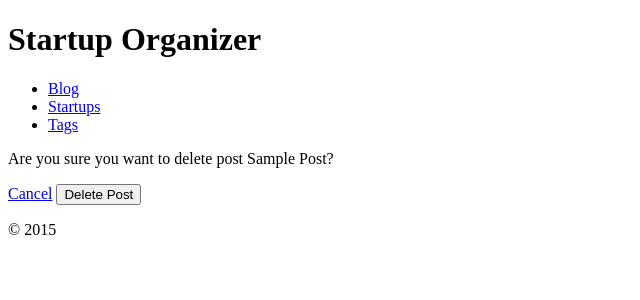
After one commit to raq929/django-tutorial, a Django app: a page that uses blog/templates/blog/post_confirm_delete.html in a window 1280 px wide. The commit adds this page. Shown: the top 300 px of the page, without its empty margins (0-640 px from the left). Run offline with Django 3.2, Linux system fonts and the light colour scheme; tables that the repository leaves empty hold one stand-in row (values such as "Sample post").

Commit message:
Implement page for deleting posts

```diff
--- a/blog/models.py
+++ b/blog/models.py
@@ -36,3 +36,10 @@ class Post(models.Model):
               'month': self.pub_date.month,
               'slug': self.slug,
       })
+
+  def get_delete_url(self):
+    return reverse('blog_post_delete',
+      kwargs={'year': self.pub_date.year,
+              'month': self.pub_date.month,
+              'slug': self.slug,
+      })
--- /dev/null
+++ b/blog/templates/blog/post_confirm_delete.html
@@ -0,0 +1,26 @@
+{% extends parent_template|default:"organizer/base_organizer.html" %}
+
+{% block title %}
+{{ block.super }} - Delete Post
+{% endblock %}
+
+{% block content %}
+  <div>
+    <div>
+      <form
+        action="{{ post.get_delete_url }}"
+        method="post"
+      >
+      {% csrf_token %}
+      <p>
+        Are you sure you want to delete
+        post {{ post.title|title }}?
+      </p>
+      <a href="{{ post.get_absolute_url }}">
+        Cancel</a>
+      <button type="submit">
+        Delete Post</button>
+      </form>
+    </div>
+  </div>
+{% endblock %}
--- a/blog/templates/blog/post_detail.html
+++ b/blog/templates/blog/post_detail.html
@@ -12,6 +12,10 @@
         <li>
           <a href="{{ post.get_update_url }}">
             Edit Post</a>
+        </li>
+        <li>
+          <a href="{{ post.get_delete_url }}">
+            Delete Post</a>
         </li>
       </ul>
       <p>
--- a/blog/templates/blog/post_list.html
+++ b/blog/templates/blog/post_list.html
@@ -23,6 +23,10 @@
               <a href="{{ post.get_update_url }}">
                 Edit Post</a>
             </li>
+            <li>
+              <a href="{{ post.get_delete_url }}">
+                Delete Post</a>
+            </li>
           </ul>
             Written on:
             <time datetime="{{ post.pub_date|date:"Y-m-d" }}">
--- a/blog/urls.py
+++ b/blog/urls.py
@@ -1,6 +1,6 @@
 from django.conf.urls import url
 
-from .views import post_detail, PostCreate, PostList, PostUpdate
+from .views import post_detail, PostCreate, PostDelete, PostList, PostUpdate
 
 urlpatterns = [
   url(r'^$',
@@ -17,6 +17,12 @@ urlpatterns = [
   url(r'^(?P<year>\d{4})/'
       r'(?P<month>\d{1,2})/'
       r'(?P<slug>[\w\-]+)/'
+      r'delete/$',
+      PostDelete.as_view(),
+      name='blog_post_delete'),
+  url(r'^(?P<year>\d{4})/'
+      r'(?P<month>\d{1,2})/'
+      r'(?P<slug>[\w\-]+)/'
       r'update/$',
       PostUpdate.as_view(),
       name='blog_post_update'),
--- a/blog/views.py
+++ b/blog/views.py
@@ -15,6 +15,7 @@ class PostCreate(View):
       self.template_name,
       {'form': self.form_class() })
   def post(self, request):
+    bound_form = self.form_class(request.POST)
     if bound_form.is_valid():
         new_post = bound_form.save()
         return redirect(new_post)
@@ -23,6 +24,29 @@ class PostCreate(View):
         request,
         self.template_name,
         { 'form': bound_form  })
+
+
+class PostDelete(View):
+  def get(self, request, year, month, slug):
+    post = get_object_or_404(
+      Post,
+      pub_date__year=year,
+      pub_date__month=month,
+      slug=slug)
+    return render(
+      request,
+      'blog/post_confirm_delete.html',
+      { 'post': post })
+
+  def post(self, request, year, month, slug):
+    post = get_object_or_404(
+      Post,
+      pub_date__year=year,
+      pub_date__month=month,
+      slug=slug)
+    post.delete()
+    return redirect('blog_post_list')
+
 
 class PostList(View):
 
```
